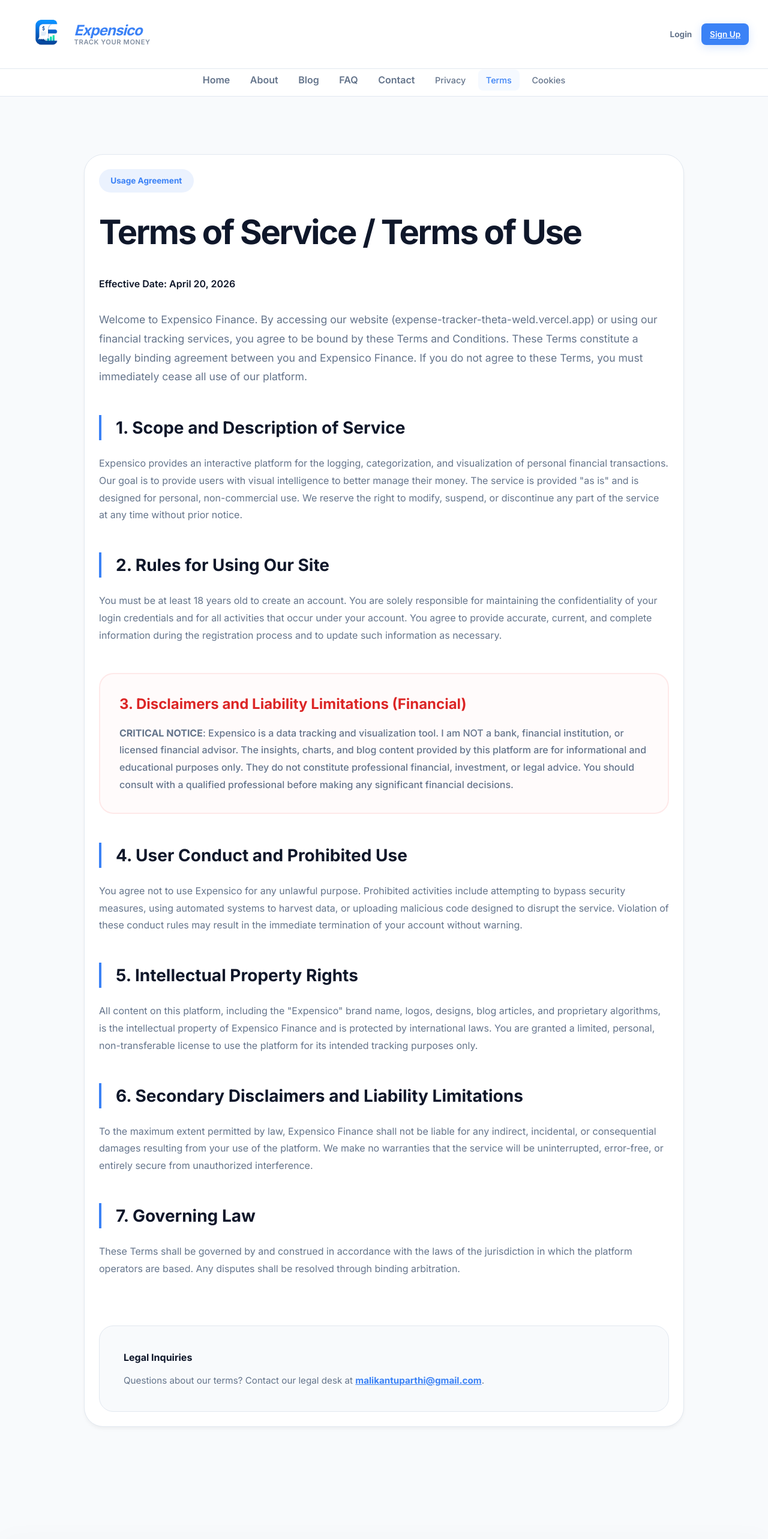
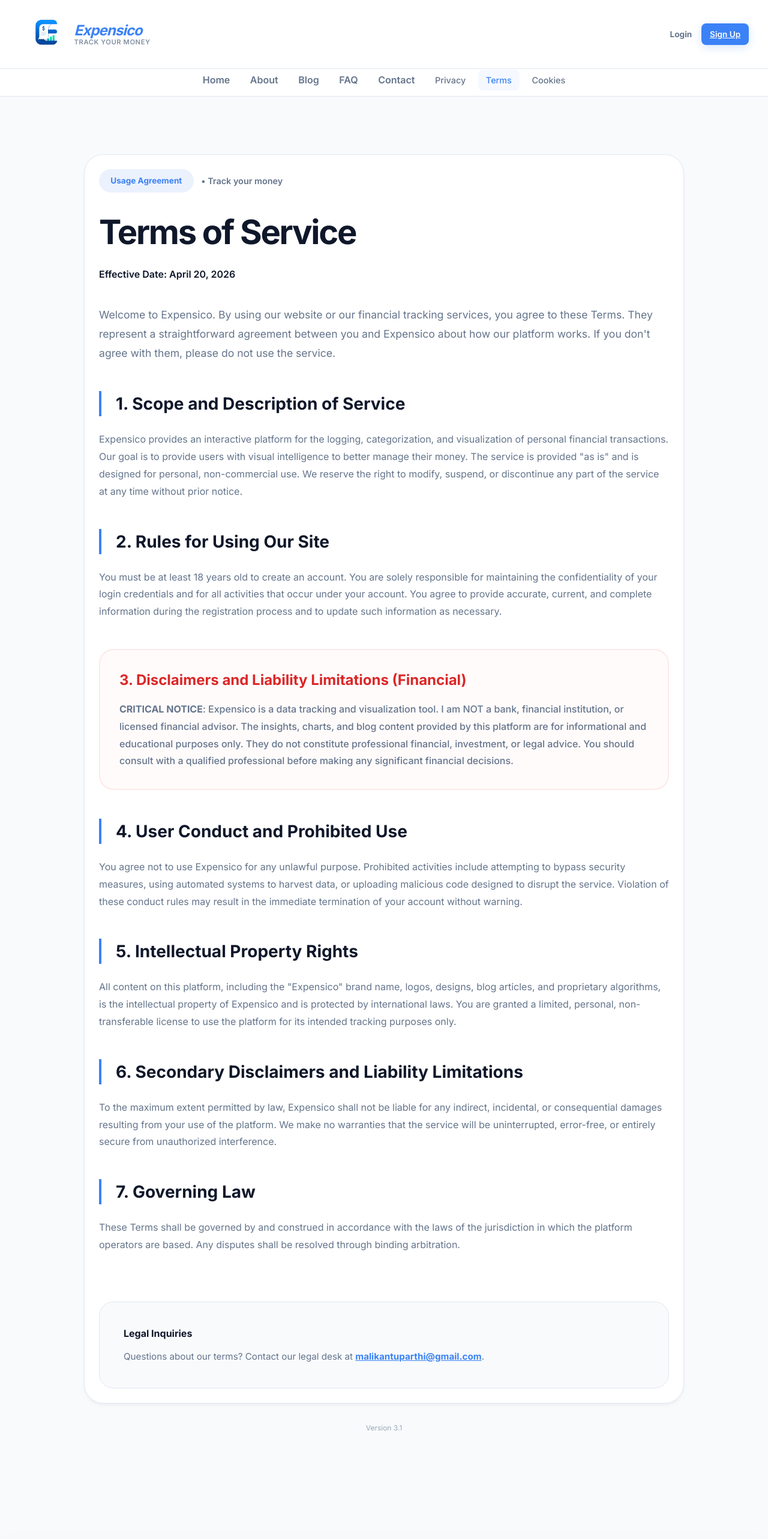
Before and after one commit to MALIKZONTY/Expense-Tracker, a React (Vite) app in the folder frontend/: page /terms-and-conditions in a window 1280 px wide. Shown: the top 2566 px of the page at 60% size. Built offline with nearby package versions, Linux system fonts and the light colour scheme; no server answers.

Commit message:
new refinements

```diff
--- a/frontend/src/App.jsx
+++ b/frontend/src/App.jsx
@@ -22,6 +22,7 @@
 import Footer from './components/Footer';
 import NavBar from './components/NavBar';
 import TitleManager from './components/TitleManager';
+import ScrollToTop from './components/ScrollToTop';
 
 const ProtectedRoute = ({ children, adminOnly = false }) => {
   const { user } = useContext(AuthContext);
@@ -35,6 +36,7 @@
     <UIProvider>
       <Router>
         <AuthProvider>
+          <ScrollToTop />
           <TitleManager />
           <div style={{ display: 'flex', flexDirection: 'column', minHeight: '100vh' }}>
             <NavBar />
--- a/frontend/src/index.css
+++ b/frontend/src/index.css
@@ -11,6 +11,19 @@
   --card-bg: #ffffff;
   --border-color: #e2e8f0;
   --nav-bg: #ffffff;
+}
+
+/* Global Fixes for Mobile */
+* {
+  -webkit-tap-highlight-color: transparent;
+}
+
+.recharts-wrapper,
+.recharts-surface,
+.recharts-legend-item,
+.recharts-tooltip-wrapper {
+  outline: none !important;
+  -webkit-tap-highlight-color: transparent !important;
 }
 
 * {
--- a/frontend/src/pages/CookiePolicy.jsx
+++ b/frontend/src/pages/CookiePolicy.jsx
@@ -7,14 +7,17 @@
       <div className="container" style={{ maxWidth: '900px', margin: '0 auto' }}>
 
         <div className="page-card p-16" style={{ background: 'white', borderRadius: '32px 32px 0 0', border: '1px solid #e2e8f0', borderBottom: 'none', textAlign: 'center' }}>
-          <div style={{ background: 'rgba(59, 130, 246, 0.1)', color: 'var(--primary-color)', padding: '0.6rem 1.2rem', borderRadius: '20px', display: 'inline-block', fontWeight: 700, fontSize: '0.85rem', marginBottom: '1.5rem' }}>
-            Data Transparency
+          <div style={{ display: 'flex', alignItems: 'center', justifyContent: 'center', gap: '0.8rem', marginBottom: '1.5rem' }}>
+            <div style={{ background: 'rgba(59, 130, 246, 0.1)', color: 'var(--primary-color)', padding: '0.6rem 1.2rem', borderRadius: '20px', fontWeight: 700, fontSize: '0.85rem' }}>
+              Data Transparency
+            </div>
+            <span style={{ fontSize: '0.9rem', color: 'var(--text-secondary)', fontWeight: 600 }}>• Track your money</span>
           </div>
           <h1 style={{ fontSize: '3rem', fontWeight: 900, marginBottom: '1.5rem', letterSpacing: '-0.03em', color: '#0f172a' }}>
             Cookie <span style={{ color: '#3b82f6' }}>Policy</span>
           </h1>
           <p style={{ fontSize: '1.2rem', color: 'var(--text-secondary)', maxWidth: '600px', margin: '0 auto', lineHeight: '1.6' }}>
-            Understanding how we use cookies to improve your experience and serve relevant content.
+            Understanding how we use technology to improve your experience and keep Expensico free.
           </p>
         </div>
 
@@ -27,10 +30,10 @@
                 1. Introduction to Digital Tracking at Expensico
               </h2>
               <p style={{ color: 'var(--text-secondary)', marginBottom: '1.5rem' }}>
-                Expensico Finance ("we," "our," or "us") utilizes cookies, web beacons, pixels, and similar tracking technologies to ensure our platform remains secure, high-performing, and free for all users. In the modern digital landscape, transparency regarding data collection is not just a legal requirement but a fundamental part of the trust relationship we share with our global user base.
+                At Expensico ("we," "our," or "us"), we use cookies and similar technologies to keep our platform secure, fast, and free for everyone. We believe that being clear about how we use your data is a fundamental part of the trust you place in us.
               </p>
               <p style={{ color: 'var(--text-secondary)' }}>
-                This Cookie Policy provides an exhaustive technical and operational breakdown of how we leverage these technologies, how they impact your browsing experience, and the granular controls you have over your digital footprint. We are committed to maintaining a high-authority environment where your financial data is protected by the same technological rigor used by major banks.
+                This policy explains what these technologies are, why we use them, and the simple controls you have over your digital footprint. We are committed to a high standard of data protection while ensuring the platform remains easy to use.
               </p>
             </section>
 
@@ -136,6 +139,9 @@
 
           </div>
         </div>
+        <div style={{ marginTop: '2rem', textAlign: 'center' }}>
+          <p style={{ fontSize: '0.75rem', color: 'var(--text-secondary)', opacity: 0.6 }}>Last Updated: April 20, 2026 • Version 3.1</p>
+        </div>
       </div>
     </div>
   );
--- a/frontend/src/pages/Disclaimer.jsx
+++ b/frontend/src/pages/Disclaimer.jsx
@@ -4,11 +4,14 @@
   return (
     <div className="container page-container">
       <div className="card shadow-soft page-card" style={{ maxWidth: '1000px', margin: '0 auto', background: 'white', borderRadius: '32px' }}>
-        <div style={{ background: 'rgba(59, 130, 246, 0.1)', color: 'var(--primary-color)', padding: '0.6rem 1.2rem', borderRadius: '20px', display: 'inline-block', fontWeight: 700, fontSize: '0.85rem', marginBottom: '1.5rem' }}>
-          Professional Disclosure
+        <div style={{ display: 'flex', alignItems: 'center', gap: '0.8rem', marginBottom: '1.5rem' }}>
+          <div style={{ background: 'rgba(59, 130, 246, 0.1)', color: 'var(--primary-color)', padding: '0.6rem 1.2rem', borderRadius: '20px', fontWeight: 700, fontSize: '0.85rem' }}>
+            Professional Disclosure
+          </div>
+          <span style={{ fontSize: '0.9rem', color: 'var(--text-secondary)', fontWeight: 600 }}>• Track your money</span>
         </div>
-        <h1 style={{ fontSize: '3.5rem', fontWeight: 900, marginBottom: '2rem', letterSpacing: '-0.04em' }}>Legal Disclaimer</h1>
-        <p style={{ fontWeight: 600, color: 'var(--text-primary)', marginBottom: '2rem' }}>Last Updated: April 20, 2026</p>
+        <h1 style={{ fontSize: '3.5rem', fontWeight: 900, marginBottom: '1rem', letterSpacing: '-0.04em' }}>Legal Disclaimer</h1>
+        <p style={{ fontWeight: 600, color: 'var(--text-primary)', marginBottom: '2.5rem', fontSize: '1rem' }}>Last Updated: April 20, 2026</p>
 
         <section style={{ marginBottom: '3rem' }}>
           <h2 style={{ fontSize: '1.75rem', fontWeight: 800, marginBottom: '1.5rem', borderLeft: '4px solid var(--primary-color)', paddingLeft: '1.5rem' }}>1. Financial Education and Information Only</h2>
@@ -20,7 +23,7 @@
         <section style={{ marginBottom: '3rem' }}>
           <h2 style={{ fontSize: '1.75rem', fontWeight: 800, marginBottom: '1.5rem', borderLeft: '4px solid var(--primary-color)', paddingLeft: '1.5rem' }}>2. No Professional-Client Relationship</h2>
           <p style={{ color: 'var(--text-secondary)', lineHeight: '1.8' }}>
-            Your use of this website and its tools does not establish a professional-client relationship between you and Expensico Finance. Any reliance you place on the information found within our platform is strictly at your own risk. We are not acting as your broker, advisor, or fiduciary in any capacity.
+            Your use of this website and its tools does not establish a professional-client relationship between you and Expensico. Any reliance you place on the information found within our platform is strictly at your own risk. We are not acting as your broker, advisor, or fiduciary in any capacity.
           </p>
         </section>
 
@@ -59,6 +62,9 @@
           </p>
         </div>
       </div>
+      <div style={{ marginTop: '2rem', textAlign: 'center' }}>
+        <p style={{ fontSize: '0.75rem', color: 'var(--text-secondary)', opacity: 0.6 }}>Version 3.1</p>
+      </div>
     </div>
   );
 }
--- a/frontend/src/pages/PrivacyPolicy.jsx
+++ b/frontend/src/pages/PrivacyPolicy.jsx
@@ -2,14 +2,17 @@
   return (
     <div className="container page-container">
       <div className="card shadow-soft page-card" style={{ maxWidth: '1000px', margin: '0 auto', background: 'white', borderRadius: '32px' }}>
-        <div style={{ background: 'rgba(59, 130, 246, 0.1)', color: 'var(--primary-color)', padding: '0.6rem 1.2rem', borderRadius: '20px', display: 'inline-block', fontWeight: 700, fontSize: '0.85rem', marginBottom: '1.5rem' }}>
-          Privacy Commitment
+        <div style={{ display: 'flex', alignItems: 'center', gap: '0.8rem', marginBottom: '1.5rem' }}>
+          <div style={{ background: 'rgba(59, 130, 246, 0.1)', color: 'var(--primary-color)', padding: '0.6rem 1.2rem', borderRadius: '20px', fontWeight: 700, fontSize: '0.85rem' }}>
+            Privacy Commitment
+          </div>
+          <span style={{ fontSize: '0.9rem', color: 'var(--text-secondary)', fontWeight: 600 }}>• Track your money</span>
         </div>
-        <h1 style={{ fontSize: '3.5rem', fontWeight: 900, marginBottom: '2rem', letterSpacing: '-0.04em' }}>Privacy Policy</h1>
-        <p style={{ fontWeight: 600, color: 'var(--text-primary)', marginBottom: '2rem' }}>Version 3.1 | Last Modified: April 20, 2026</p>
+        <h1 style={{ fontSize: '3.5rem', fontWeight: 900, marginBottom: '1rem', letterSpacing: '-0.04em' }}>Privacy Policy</h1>
+        <p style={{ fontWeight: 600, color: 'var(--text-primary)', marginBottom: '2.5rem', fontSize: '1rem' }}>Last Updated: April 20, 2026</p>
 
-        <p style={{ fontSize: '1.1rem', color: 'var(--text-secondary)', marginBottom: '3rem', lineHeight: '1.8' }}>
-          Expensico Finance ("we," "our," or "us") is dedicated to the robust protection of user privacy and the transparent management of personal data. In an age of digital transformation, we recognize that financial data is among the most sensitive information an individual can share. This Privacy Policy is designed to provide you with a comprehensive understanding of how we collect, store, process, and protect your data across our platform. Our commitment to privacy is not merely a legal requirement; it is a core pillar of our financial intelligence philosophy. We believe that you cannot have financial clarity without data security. This policy has been drafted to meet and exceed global regulatory standards, including the GDPR, CCPA, and UK DPA.
+        <p style={{ fontSize: '1.15rem', color: 'var(--text-secondary)', marginBottom: '3rem', lineHeight: '1.8' }}>
+          At Expensico ("we," "our," or "us"), we believe your financial data is personal and deserves the highest level of protection. We know that managing your money is a matter of trust, and we are committed to being transparent about how we handle your information. This policy explains, in plain language, what data we collect, how we use it, and the steps we take to keep it safe while you use our tracking tools. Our goal is to provide you with financial clarity without ever compromising your privacy.
         </p>
 
         <section style={{ marginBottom: '3rem' }}>
@@ -76,7 +79,6 @@
             In the highly unlikely event of a data breach that compromises your personal information, Expensico is committed to full transparency. We will notify affected users via their registered email address within 72 hours of discovering the incident, including details on the nature of the breach and mitigation steps.
           </p>
         </section>
-
         <div style={{ marginTop: '5rem', padding: '2.5rem', background: '#f8fafc', borderRadius: '24px', border: '1px solid #e2e8f0' }}>
           <h4 style={{ fontWeight: 800, marginBottom: '1rem' }}>Contact Our Data Protection Officer</h4>
           <p style={{ fontSize: '0.95rem', color: 'var(--text-secondary)', marginBottom: 0 }}>
@@ -84,6 +86,9 @@
           </p>
         </div>
       </div>
+      <div style={{ marginTop: '2rem', textAlign: 'center' }}>
+        <p style={{ fontSize: '0.75rem', color: 'var(--text-secondary)', opacity: 0.6 }}>Version 3.1</p>
+      </div>
     </div>
   );
 }
--- a/frontend/src/pages/TermsAndConditions.jsx
+++ b/frontend/src/pages/TermsAndConditions.jsx
@@ -4,14 +4,17 @@
   return (
     <div className="container page-container">
       <div className="card shadow-soft page-card" style={{ maxWidth: '1000px', margin: '0 auto', background: 'white', borderRadius: '32px' }}>
-        <div style={{ background: 'rgba(59, 130, 246, 0.1)', color: 'var(--primary-color)', padding: '0.6rem 1.2rem', borderRadius: '20px', display: 'inline-block', fontWeight: 700, fontSize: '0.85rem', marginBottom: '1.5rem' }}>
-          Usage Agreement
+        <div style={{ display: 'flex', alignItems: 'center', gap: '0.8rem', marginBottom: '1.5rem' }}>
+          <div style={{ background: 'rgba(59, 130, 246, 0.1)', color: 'var(--primary-color)', padding: '0.6rem 1.2rem', borderRadius: '20px', fontWeight: 700, fontSize: '0.85rem' }}>
+            Usage Agreement
+          </div>
+          <span style={{ fontSize: '0.9rem', color: 'var(--text-secondary)', fontWeight: 600 }}>• Track your money</span>
         </div>
-        <h1 style={{ fontSize: '3.5rem', fontWeight: 900, marginBottom: '2rem', letterSpacing: '-0.04em' }}>Terms of Service / Terms of Use</h1>
-        <p style={{ fontWeight: 600, color: 'var(--text-primary)', marginBottom: '2rem' }}>Effective Date: April 20, 2026</p>
+        <h1 style={{ fontSize: '3.5rem', fontWeight: 900, marginBottom: '1rem', letterSpacing: '-0.04em' }}>Terms of Service</h1>
+        <p style={{ fontWeight: 600, color: 'var(--text-primary)', marginBottom: '2.5rem', fontSize: '1rem' }}>Effective Date: April 20, 2026</p>
 
         <p style={{ fontSize: '1.1rem', color: 'var(--text-secondary)', marginBottom: '3rem', lineHeight: '1.8' }}>
-          Welcome to Expensico Finance. By accessing our website (expense-tracker-theta-weld.vercel.app) or using our financial tracking services, you agree to be bound by these Terms and Conditions. These Terms constitute a legally binding agreement between you and Expensico Finance. If you do not agree to these Terms, you must immediately cease all use of our platform.
+          Welcome to Expensico. By using our website or our financial tracking services, you agree to these Terms. They represent a straightforward agreement between you and Expensico about how our platform works. If you don't agree with them, please do not use the service.
         </p>
 
         <section style={{ marginBottom: '3rem' }}>
@@ -45,14 +48,14 @@
         <section style={{ marginBottom: '3rem' }}>
           <h2 style={{ fontSize: '1.75rem', fontWeight: 800, marginBottom: '1.5rem', borderLeft: '4px solid var(--primary-color)', paddingLeft: '1.5rem' }}>5. Intellectual Property Rights</h2>
           <p style={{ color: 'var(--text-secondary)', lineHeight: '1.8' }}>
-            All content on this platform, including the "Expensico" brand name, logos, designs, blog articles, and proprietary algorithms, is the intellectual property of Expensico Finance and is protected by international laws. You are granted a limited, personal, non-transferable license to use the platform for its intended tracking purposes only.
+            All content on this platform, including the "Expensico" brand name, logos, designs, blog articles, and proprietary algorithms, is the intellectual property of Expensico and is protected by international laws. You are granted a limited, personal, non-transferable license to use the platform for its intended tracking purposes only.
           </p>
         </section>
 
         <section style={{ marginBottom: '3rem' }}>
           <h2 style={{ fontSize: '1.75rem', fontWeight: 800, marginBottom: '1.5rem', borderLeft: '4px solid var(--primary-color)', paddingLeft: '1.5rem' }}>6. Secondary Disclaimers and Liability Limitations</h2>
           <p style={{ color: 'var(--text-secondary)', lineHeight: '1.8' }}>
-            To the maximum extent permitted by law, Expensico Finance shall not be liable for any indirect, incidental, or consequential damages resulting from your use of the platform. We make no warranties that the service will be uninterrupted, error-free, or entirely secure from unauthorized interference.
+            To the maximum extent permitted by law, Expensico shall not be liable for any indirect, incidental, or consequential damages resulting from your use of the platform. We make no warranties that the service will be uninterrupted, error-free, or entirely secure from unauthorized interference.
           </p>
         </section>
 
@@ -70,6 +73,9 @@
           </p>
         </div>
       </div>
+      <div style={{ marginTop: '2rem', textAlign: 'center' }}>
+        <p style={{ fontSize: '0.75rem', color: 'var(--text-secondary)', opacity: 0.6 }}>Version 3.1</p>
+      </div>
     </div>
   );
 }
```
Also changed, not shown: frontend/src/components/Footer.jsx (+6 -5 lines), frontend/src/components/ScrollToTop.jsx (added, +23 -0 lines).
